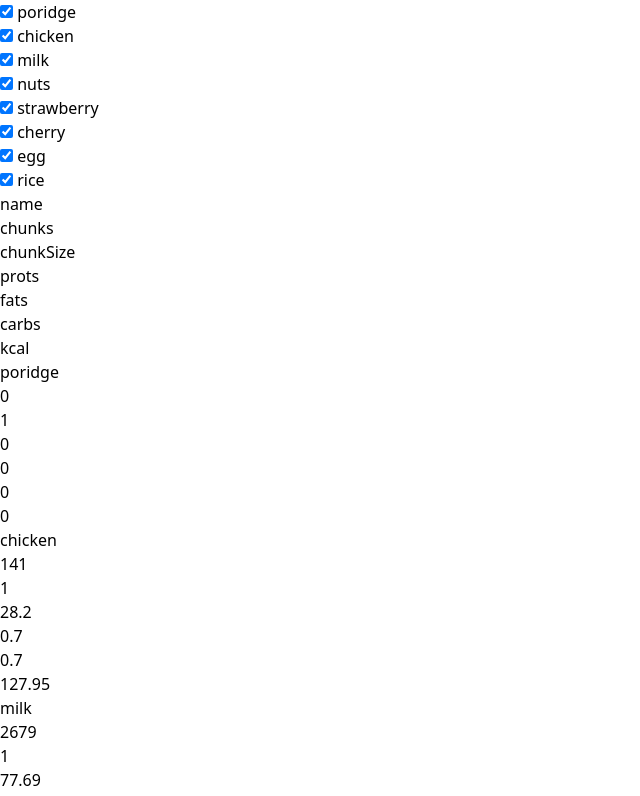
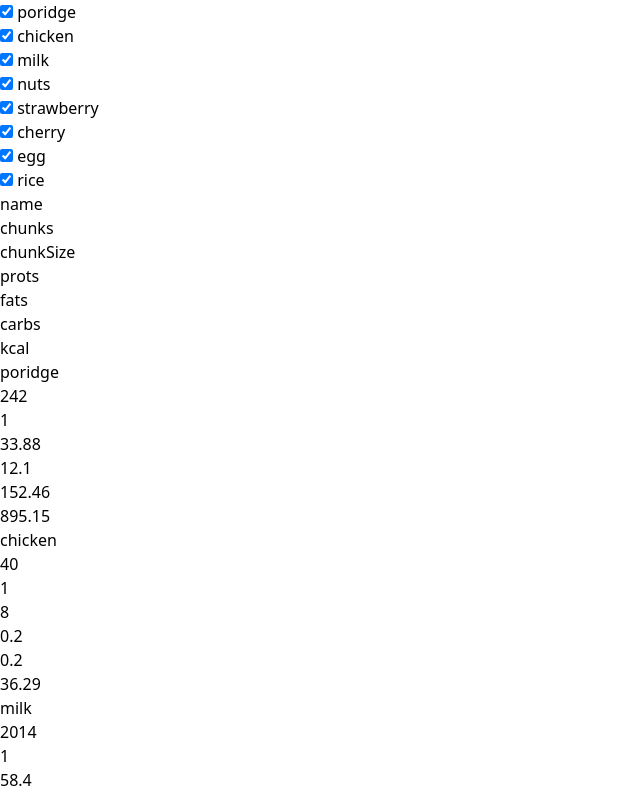
Before and after one commit to KoraReinolds/vite-diet, a Vue app: page / in a window 1280 px wide. Shown: the top 796 px of the page, without its empty margins (0-640 px from the left). Built offline with nearby package versions, Linux system fonts and the light colour scheme.

Commit message:
Reduce count of nodes
- getNeighbors() result step depends on the Food energy

```diff
--- a/src/App.vue
+++ b/src/App.vue
@@ -64,7 +64,7 @@
         {{ Math.floor(food.getEnergy() * 100) / 100 }}
       </div>
     </div>
-    {{ Math.floor(dp.getEnergy()) }}
+    {{ Math.floor(dp.getEnergy()) }} {{ dp.normilizePFC() }}
 
   </div>
 </template>
@@ -92,12 +92,6 @@ const selected: Ref<Record<string, boolean>> = ref(dp.selected.reduce((obj: Reco
 }, {}))
 
 const result = new GreedySearch(new GraphNode(dp)).search(0.01)
-if (result) {
-  const multiply = Math.floor(dp.kcal / dp.getEnergy())
-  result.dp.getAllList().forEach(food => {
-    food.set(food.chunks * multiply)
-  })
-}
 
 watch(selected.value, (selectedObj) => {
   dp.setSelected(Object.entries(selectedObj)
--- a/src/classes/GraphNode.ts
+++ b/src/classes/GraphNode.ts
@@ -7,6 +7,7 @@ implements IPrototype<GraphNode>, IGraphNode {
 
   dp: DietPlan
   state: GraphState = {}
+  min: number = 10000
 
   constructor(dp: DietPlan, state?: GraphState) {
     this.dp = dp
@@ -27,13 +28,19 @@ implements IPrototype<GraphNode>, IGraphNode {
     res += Math.abs(proteins - this.dp.pfcRatio.proteins)
     res += Math.abs(carbohydrates - this.dp.pfcRatio.carbohydrates)
     res += Math.abs(fats - this.dp.pfcRatio.fats)
-    return res
+    return res * 2 + Math.abs((this.dp.kcal - this.dp.getEnergy()) / this.dp.kcal)
   }
 
   getNeighbors(): IGraphNode[] {
     return Object.keys(this.state).map(key => {
       const newGraphNode = this.clone()
-      newGraphNode.state[key] += 1
+      const food = this.dp.get(key)
+      let chunks = 1
+      if (food) {
+        const energyChunk = (this.dp.kcal - this.dp.getEnergy()) / 10
+        chunks = Math.max(1, Math.floor(energyChunk / food.getEnergyChunk()))
+      }
+      newGraphNode.state[key] += chunks
       return newGraphNode
     })
   }
--- a/src/classes/SeletableDIetPlan.ts
+++ b/src/classes/SeletableDIetPlan.ts
@@ -6,6 +6,7 @@ class SelectableDietPlan
 extends DietPlan
 implements ISelected<Food> {
   private _selected: string[] = []
+  min: number = 1000000
 
   get selected(): string[] {
     return this._selected
```
